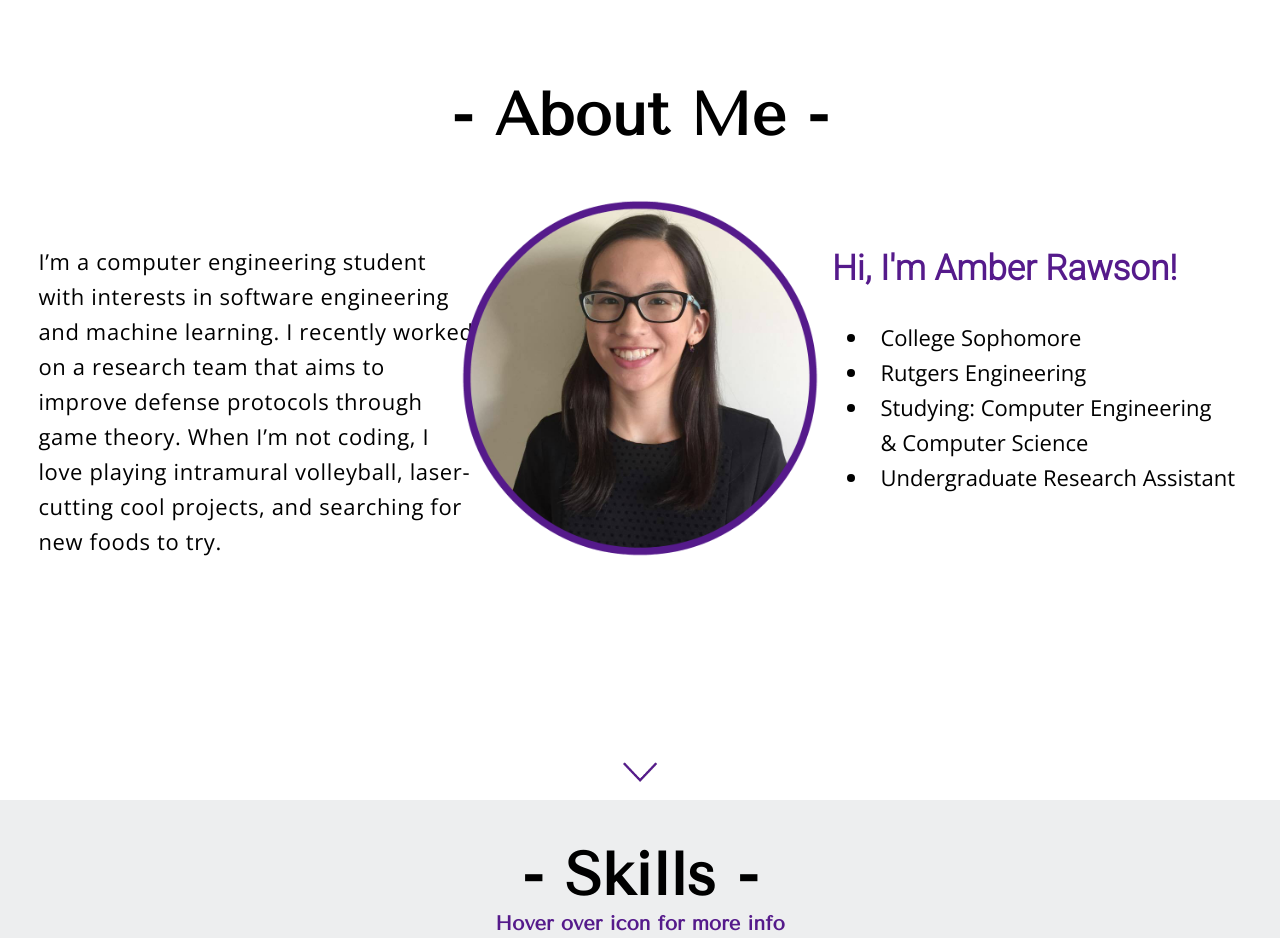
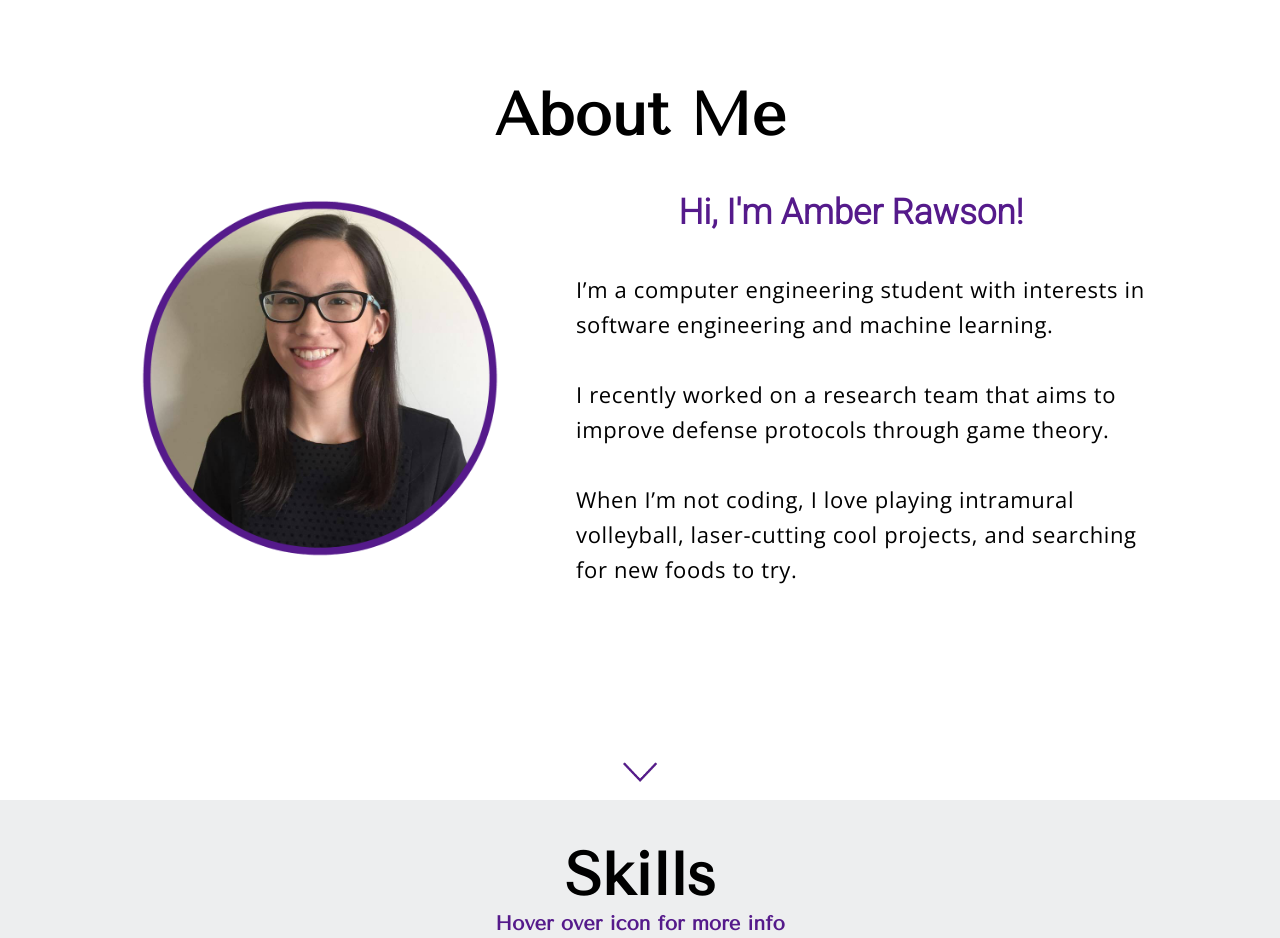
Before and after one commit to Amperess/Amperess.github.io, a plain HTML site: page index.html in a window 1280 px wide. Shown: the part 800-1738 px from the top of the page. Drawn offline with nearby package versions, Linux system fonts and the light colour scheme.

Commit message:
Redesign of about me page

```diff
--- a/index.html
+++ b/index.html
@@ -28,21 +28,20 @@
         <div class = "aboutme">
             <a id = "aboutmejump">
             </a>
-            <h1>- About Me -</h1>
-            <p>
-                I’m a computer engineering student with interests in software engineering and machine learning. I recently worked on a research team that aims to improve defense protocols through game theory. When I’m not coding, I love playing intramural volleyball, laser-cutting cool projects, and searching for new foods to try.
-            </p>
+            <h1>About Me</h1>
             <img src = "image/self.png" id = "propic">
             <h2>
                 Hi, I'm Amber Rawson!
             </h2>
-            <ul>
-                <li>College Sophomore</li>
-                <li>Rutgers Engineering</li>
-                <li>Studying: Computer Engineering</li>
-                <li id = "extra">&amp; Computer Science</li>
-                <li>Undergraduate Research Assistant</li>
-            </ul>
+            <p>
+                I’m a computer engineering student with interests in software engineering and machine learning.
+                <br>
+                <br>
+                I recently worked on a research team that aims to improve defense protocols through game theory.
+                <br>
+                <br>
+                When I’m not coding, I love playing intramural volleyball, laser-cutting cool projects, and searching for new foods to try.
+            </p>
             <a href = "#jump">
                 <img src = "image/purple_down_arrow.png" id = "arrow">
             </a>
@@ -50,7 +49,7 @@
         <div class = "skills">
             <a id = "skillsjump">
             </a>
-            <h1>- Skills -</h1>
+            <h1>Skills</h1>
             <h2 id = "inst">Hover over icon for more info</h2>
             <div id = "java">
                 <img src = "image/bubble_4.png" id = "bubble">
@@ -131,7 +130,7 @@
         <div class = "projects">
             <a id = "projectsjump">
             </a>
-            <h1>- Projects -</h1>
+            <h1>Projects</h1>
             <a href = "https://github.com/Amperess/Skelepun" target = "_blank">
                 <div id = "skelepun">
                     <img src = "image/skelepun.PNG">
--- a/styling.css
+++ b/styling.css
@@ -121,39 +121,26 @@ Second section: About me
     font-family: "Open Sans", sans-serif;
     font-size: 22px;
 }
+.aboutme h2{
+    color: #551a8b;
+    font-size: 35px;
+    font-family: "Roboto", sans-serif;
+    left: 53vw;
+    top: 24vh;
+}
 .aboutme p{
     font-size: 22px;
     line-height: 35px;
     color: black;
-    max-width: 34vw;
-    right: calc(50vw + 13vw);
-    top: 30.5vh;
-}
-.aboutme h2{
-    color: #551a8b;
-    font-size: 35px;
-    font-family: "Roboto", sans-serif;
-    left: 65vw;
-    top: 31vh;
-}
-.aboutme ul{
-    left: 68vw;
-    top: 40vh;
-    max-width: 30vw;
-    line-height: 35px;
-    list-style-image: url("diamond.png");
-}
-.aboutme li{
-    padding-left: 10px;
-}
-#extra{
-    list-style: none;
+    max-width: 45vw;
+    left: 45vw;
+    top: 34vh;
 }
 #propic{
     position:absolute;
     height: 28vw;
     width: 28vw;
-    left: calc(50vw - 14vw);
+    left: calc(25vw - 14vw);
     top: 25vh;
 }
 #purple{
```
Also changed, not shown: image/key_circle.jpg (added), image/key_square.jpg (added), image/key_triangle.jpg (added), image/key_x.jpg (added), image/keys.jpg (added).
